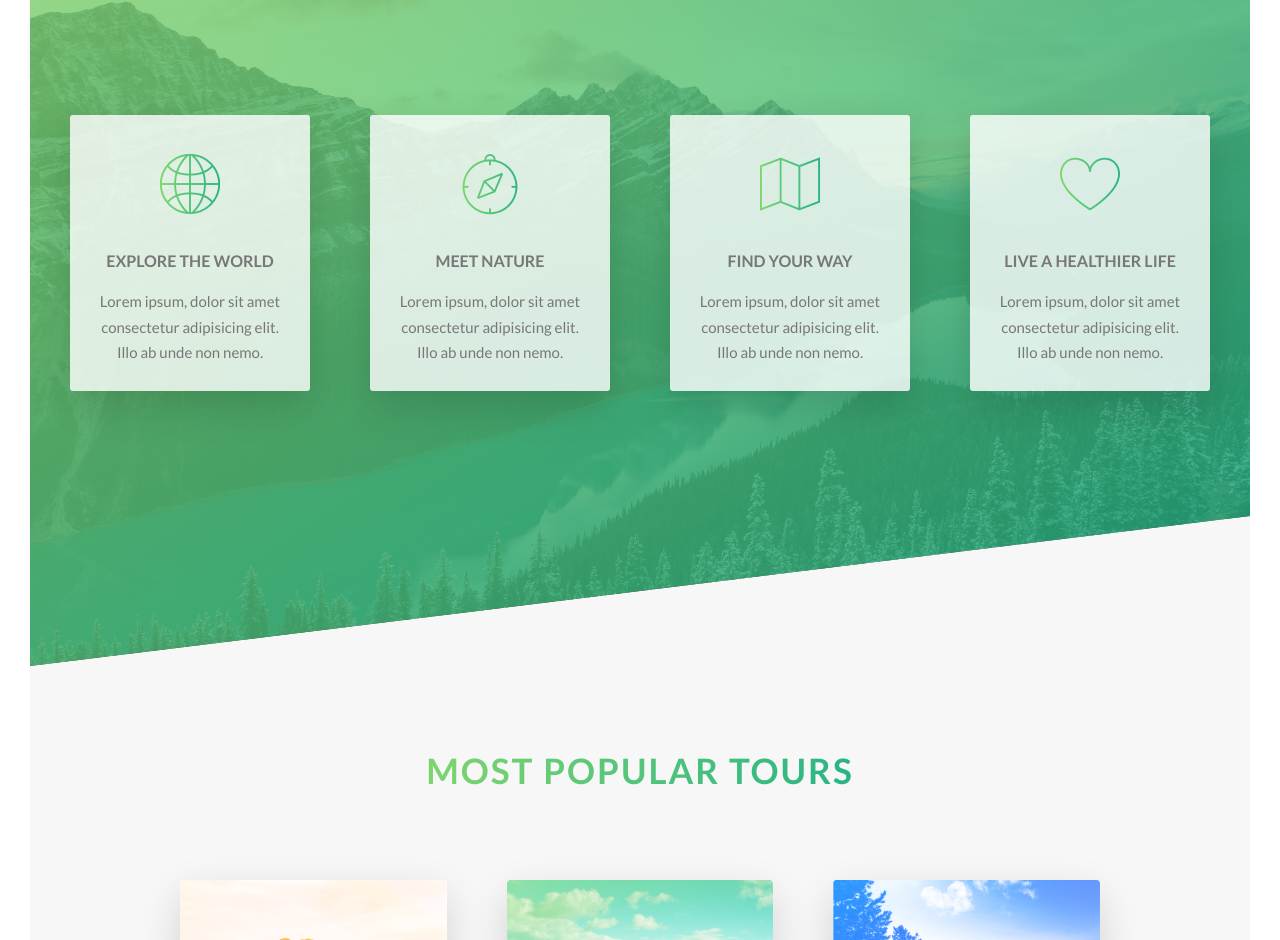
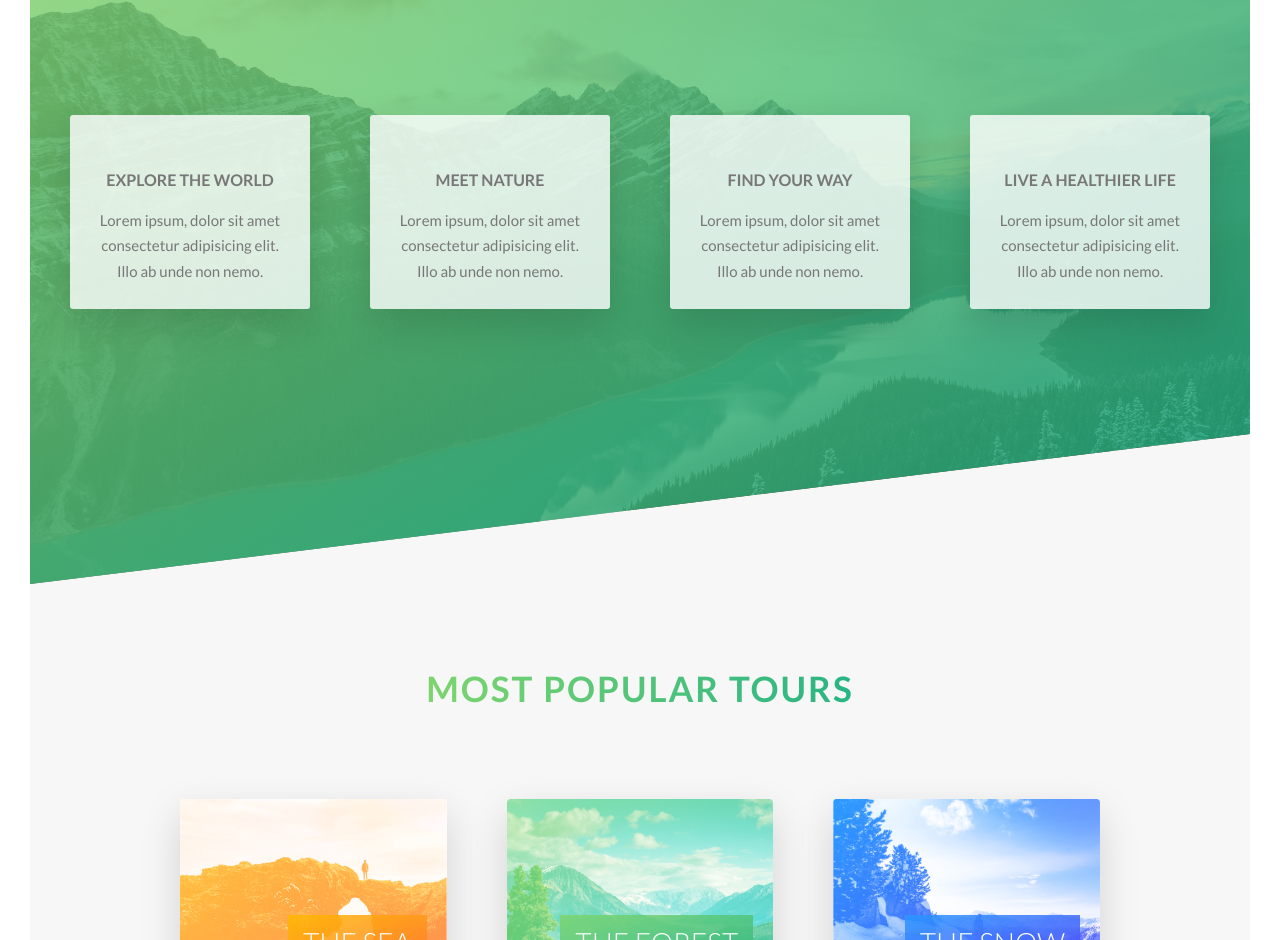
Before and after one commit to paulskicoa/CSS_and_Sass, a website: page starter/index.html in a window 1280 px wide. Shown: the part 1542-2482 px from the top of the page. Drawn offline with Linux system fonts and the light colour scheme.

Commit message:
Finish Section 6, Lecture 65 of Udemy CSS/Sass course

```diff
--- a/starter/index.html
+++ b/starter/index.html
@@ -6,7 +6,7 @@
 
         <link href="https://fonts.googleapis.com/css?family=Lato:100,300,400,700,900" rel="stylesheet">
 
-        <link rel="stylesheet" href="css/icon-font.css">
+        <!-- <link rel="stylesheet" href="css/icon-font.css"> -->
         <link rel="stylesheet" href="css/style.css">
         <link rel="shortcut icon" type="image/png" href="img/favicon.png">
 
```
Also changed, not shown: starter/package.json (+14 -2 lines), 1 other file.
